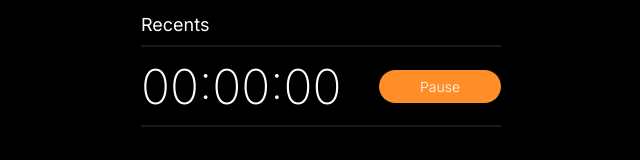
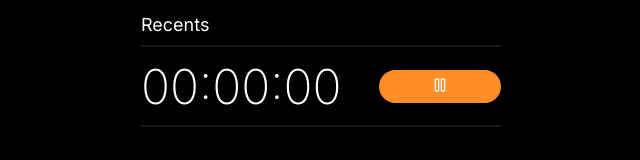
Before and after one commit to arturvas/timer, a React (Vite) app: page / in a window 1280 px wide. Both pictures are taken after a click on the button "Start". Shown: the part 488-648 px from the top of the page, without its empty margins (319-959 px from the left). Built offline with nearby package versions, Linux system fonts and the light colour scheme.

Commit message:
feat: add pause functionality to Timer

```diff
--- a/src/components/Timer.jsx
+++ b/src/components/Timer.jsx
@@ -1,7 +1,13 @@
+import { Play, Pause } from 'lucide-react';
 import { useState, useEffect } from 'react';
 
 function Timer({ initialSeconds }) {
   const [remainingTime, setRemainingTime] = useState(initialSeconds);
+  const [isRunning, setIsRunning] = useState(true);
+
+  function handlePause() {
+    setIsRunning(!isRunning);
+  }
 
   function pad(n) {
     return n.toString().padStart(2, '0');
@@ -31,20 +37,23 @@ function Timer({ initialSeconds }) {
   }
 
   useEffect(() => {
-    const interval = setTimeout(() => {
-      setRemainingTime(remainingTime - 1);
+    if (remainingTime === 0 || isRunning === false) return;
+
+    const timeOut = setTimeout(() => {
+      setRemainingTime((prevState) => prevState - 1);
     }, 1000);
-    if (remainingTime === 0) {
-      clearTimeout(interval);
-    }
-  }, [remainingTime]);
+
+    return () => clearTimeout(timeOut);
+  }, [remainingTime, isRunning]);
 
   return (
     <section>
       <div className="line" />
       <div className="display">
         <time>{formatedTime}</time>
-        <button className="btn-pause">Pause</button>
+        <button className={isRunning ? 'btn-pause' : 'btn-start'} onClick={handlePause}>
+          {isRunning ? <Pause size={16} strokeWidth={2} /> : <Play size={16} strokeWidth={2} />}
+        </button>
       </div>
       <time className="time-description">{timeDescriptionLabel()}</time>
       <div className="line" />
```
